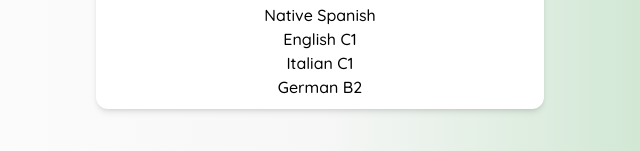
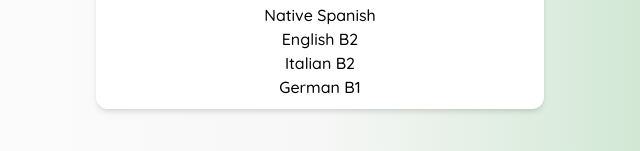
Before and after one commit to martaclj/myCv, a website: page index.html in a window 1280 px wide. Shown: the part 848-999 px from the top of the page, 320-960 px from the left. Drawn offline with nearby package versions, Linux system fonts and the light colour scheme.

Commit message:
last changes index.html

```diff
--- a/index.html
+++ b/index.html
@@ -5,7 +5,7 @@
   <meta http-equiv="X-UA-Compatible" content="IE=edge">
   <meta name="viewport" content="width=device-width, initial-scale=1.0">
   <meta name="robots" content="noindex">
-  <title>Marta CV</title>
+  <title>Marta's Resume</title>
   <link rel="preconnect" href="https://fonts.googleapis.com">
   <link rel="preconnect" href="https://fonts.gstatic.com" crossorigin>
   <link href="https://fonts.googleapis.com/css2?family=Public+Sans:wght@300;400&family=Quicksand:wght@300;500;700&display=swap" rel="stylesheet">
@@ -81,9 +81,9 @@
     <div class="md:shrink-0">
     <ul>
     <li>Native Spanish</li>
-    <li>English C1</li>
-    <li>Italian C1</li>
-    <li>German B2</li>
+    <li>English B2</li>
+    <li>Italian B2</li>
+    <li>German B1</li>
     </ul>
     </div>
   </div>
```
